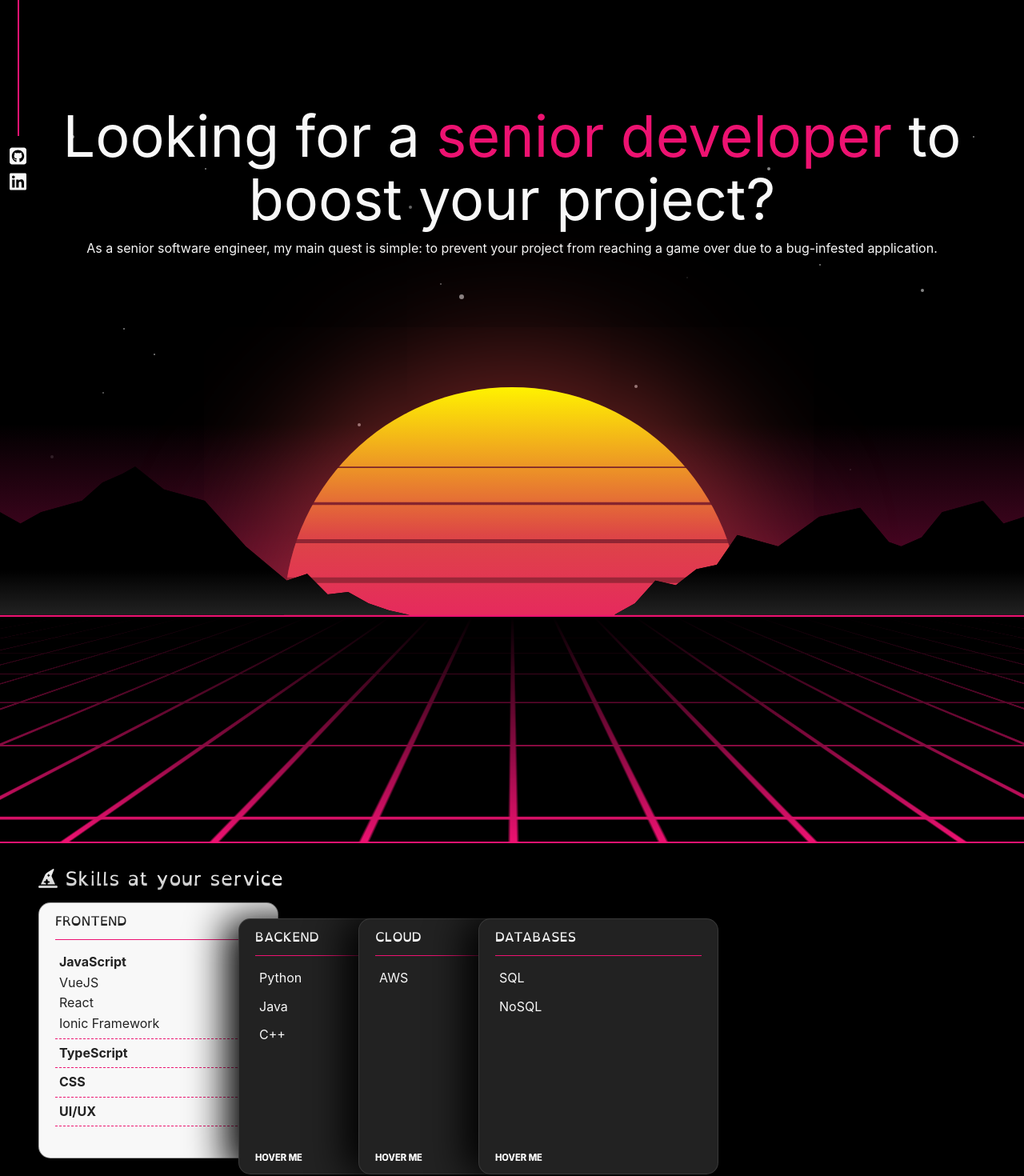
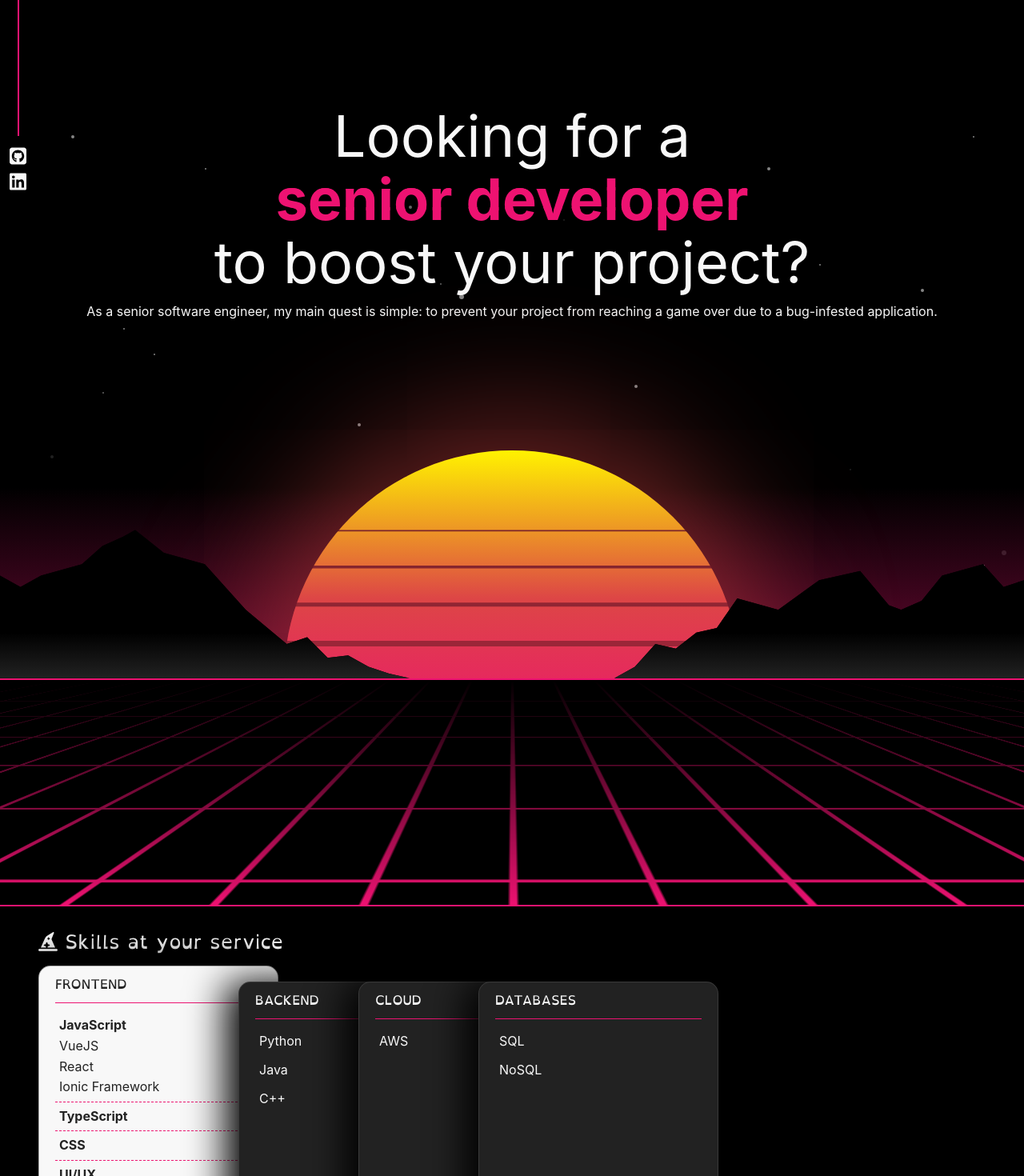
Before and after one commit to angele-henry-dev/LadyRaccoon, a Vue app: page / in a window 1280 px wide. Shown: the part 100-1570 px from the top of the page at 80% size. Built offline with nearby package versions, Linux system fonts and the light colour scheme.

Commit message:
Glitch on job title

```diff
--- a/src/assets/main.css
+++ b/src/assets/main.css
@@ -116,3 +116,70 @@ body::-webkit-scrollbar-thumb {
   display: flex;
   flex-direction: column;
 }
+
+/** GLITCH EFFECT */
+
+.stack {
+  display: grid;
+  grid-template-columns: 1fr;
+}
+.stack span {
+  --stack-height: calc(100% / 3 - 1px);
+  --inverse-index: calc(calc(3 - 1) - var(--index));
+  --clip-top: calc(var(--stack-height) * var(--index));
+  --clip-bottom: calc(var(--stack-height) * var(--inverse-index));
+  font-weight: bold;
+  grid-row-start: 1;
+  grid-column-start: 1;
+  clip-path: inset(var(--clip-top) 0 var(--clip-bottom) 0);
+  animation:
+    stack 340ms cubic-bezier(0.46, 0.29, 0, 1.24) 1 backwards calc(var(--index) * 120ms),
+    glitch 2s ease infinite 2s alternate-reverse;
+}
+.stack span:nth-child(odd) {
+  --glitch-translate: 8px;
+}
+.stack span:nth-child(even) {
+  --glitch-translate: -8px;
+}
+@keyframes stack {
+  0% {
+    opacity: 0;
+    transform: translateX(-50%);
+    text-shadow:
+      -2px 3px 0 red,
+      2px -3px 0 blue;
+  }
+  60% {
+    opacity: 0.5;
+    transform: translateX(50%);
+  }
+  80% {
+    transform: none;
+    opacity: 1;
+    text-shadow:
+      2px -3px 0 var(--vt-c-yellow),
+      -2px 3px 0 var(--vt-c-cyan);
+  }
+  100% {
+    text-shadow: none;
+  }
+}
+@keyframes glitch {
+  0% {
+    text-shadow:
+      -2px 3px 0 var(--vt-c-yellow),
+      2px -3px 0 var(--vt-c-cyan);
+    transform: translate(var(--glitch-translate));
+  }
+  2% {
+    text-shadow:
+      2px -3px 0 var(--vt-c-yellow),
+      -2px 3px 0 var(--vt-c-cyan);
+  }
+  4%,
+  100% {
+    text-shadow: none;
+    transform: none;
+  }
+}
--- a/src/components/CarouselCards.vue
+++ b/src/components/CarouselCards.vue
@@ -31,13 +31,6 @@ const active = ref(true)
             </ul>
           </li>
         </ul>
-        <div class="footer">
-          <div class="stack">
-            <span style="--index: 0">HOVER ME</span>
-            <span style="--index: 1">HOVER ME</span>
-            <span style="--index: 2">HOVER ME</span>
-          </div>
-        </div>
       </div>
     </div>
   </div>
@@ -127,70 +120,4 @@ const active = ref(true)
 .card:hover .card-inner .footer {
   opacity: 0;
 }
-
-.stack {
-  display: grid;
-  grid-template-columns: 1fr;
-}
-.stack span {
-  --stack-height: calc(100% / 3 - 1px);
-  --inverse-index: calc(calc(3 - 1) - var(--index));
-  --clip-top: calc(var(--stack-height) * var(--index));
-  --clip-bottom: calc(var(--stack-height) * var(--inverse-index));
-  font-weight: bold;
-  grid-row-start: 1;
-  grid-column-start: 1;
-  font-size: 0.7rem;
-  clip-path: inset(var(--clip-top) 0 var(--clip-bottom) 0);
-  animation:
-    stack 340ms cubic-bezier(0.46, 0.29, 0, 1.24) 1 backwards calc(var(--index) * 120ms),
-    glitch 2s ease infinite 2s alternate-reverse;
-}
-.stack span:nth-child(odd) {
-  --glitch-translate: 8px;
-}
-.stack span:nth-child(even) {
-  --glitch-translate: -8px;
-}
-@keyframes stack {
-  0% {
-    opacity: 0;
-    transform: translateX(-50%);
-    text-shadow:
-      -2px 3px 0 red,
-      2px -3px 0 blue;
-  }
-  60% {
-    opacity: 0.5;
-    transform: translateX(50%);
-  }
-  80% {
-    transform: none;
-    opacity: 1;
-    text-shadow:
-      2px -3px 0 red,
-      -2px 3px 0 blue;
-  }
-  100% {
-    text-shadow: none;
-  }
-}
-@keyframes glitch {
-  0% {
-    text-shadow:
-      -2px 3px 0 red,
-      2px -3px 0 blue;
-    transform: translate(var(--glitch-translate));
-  }
-  2% {
-    text-shadow:
-      2px -3px 0 red,
-      -2px 3px 0 blue;
-  }
-  4%,
-  100% {
-    text-shadow: none;
-    transform: none;
-  }
-}
 </style>
--- a/src/components/ContactAside.vue
+++ b/src/components/ContactAside.vue
@@ -10,7 +10,6 @@ import { faLinkedin } from '@fortawesome/free-brands-svg-icons'
       <div class="vl"></div>
     </div>
     <a
-      role="button"
       href="https://github.com/angele-henry-dev"
       target="_blank"
       title="Opens Github in a new tab or window"
@@ -18,7 +17,6 @@ import { faLinkedin } from '@fortawesome/free-brands-svg-icons'
       <FontAwesomeIcon :icon="faSquareGithub" size="xl" />
     </a>
     <a
-      role="button"
       href="https://www.linkedin.com/in/angele-henry/"
       target="_blank"
       title="Opens LinkedIn in a new tab or window"
--- a/src/components/FooterComponent.vue
+++ b/src/components/FooterComponent.vue
@@ -22,7 +22,6 @@ function getCurrentYear() {
       <RouterLink to="/sitemap">Sitemap</RouterLink>
       <span class="separator">&#8226;</span>
       <a
-        role="button"
         href="https://github.com/angele-henry-dev"
         target="_blank"
         title="Opens Github in a new tab or window"
@@ -30,7 +29,6 @@ function getCurrentYear() {
         <FontAwesomeIcon :icon="faSquareGithub" size="xl" />
       </a>
       <a
-        role="button"
         href="https://www.linkedin.com/in/angele-henry/"
         target="_blank"
         title="Opens LinkedIn in a new tab or window"
--- a/src/views/HomeView.vue
+++ b/src/views/HomeView.vue
@@ -22,7 +22,17 @@ import projects from '@/assets/models/projects.json' with { type: 'json' }
     <StarsBackground />
 
     <div id="description" class="inBetween align-center">
-      <h1>Looking for a <span class="highlight">senior developer</span> to boost your project?</h1>
+      <h1>
+        Looking for a
+        <span class="highlight"
+          ><div class="stack">
+            <span style="--index: 0">senior developer</span>
+            <span style="--index: 1">senior developer</span>
+            <span style="--index: 2">senior developer</span>
+          </div></span
+        >
+        to boost your project?
+      </h1>
       <p>
         As a senior software engineer, my main quest is simple: to prevent your project from
         reaching a game over due to a bug-infested application.
```
